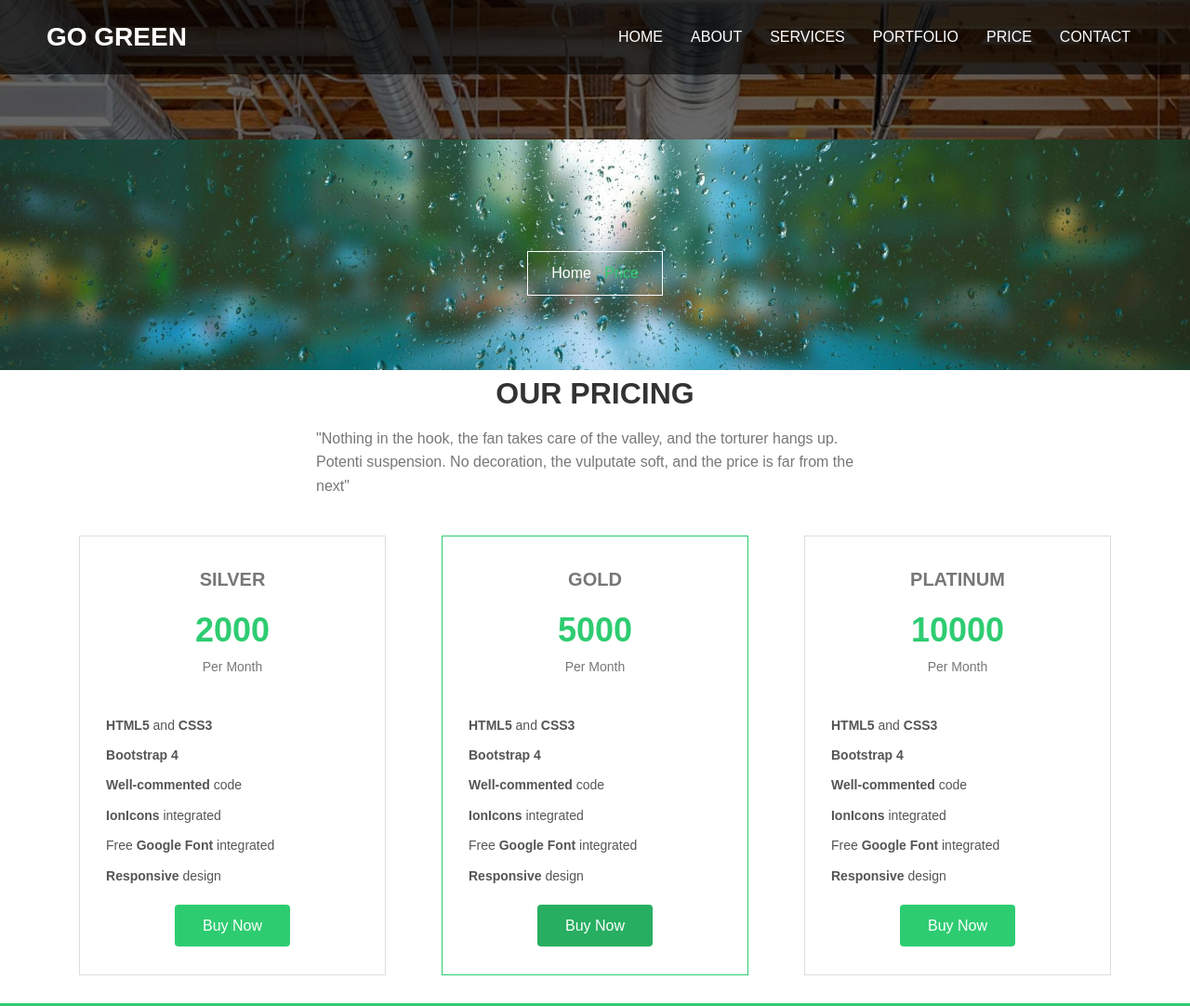
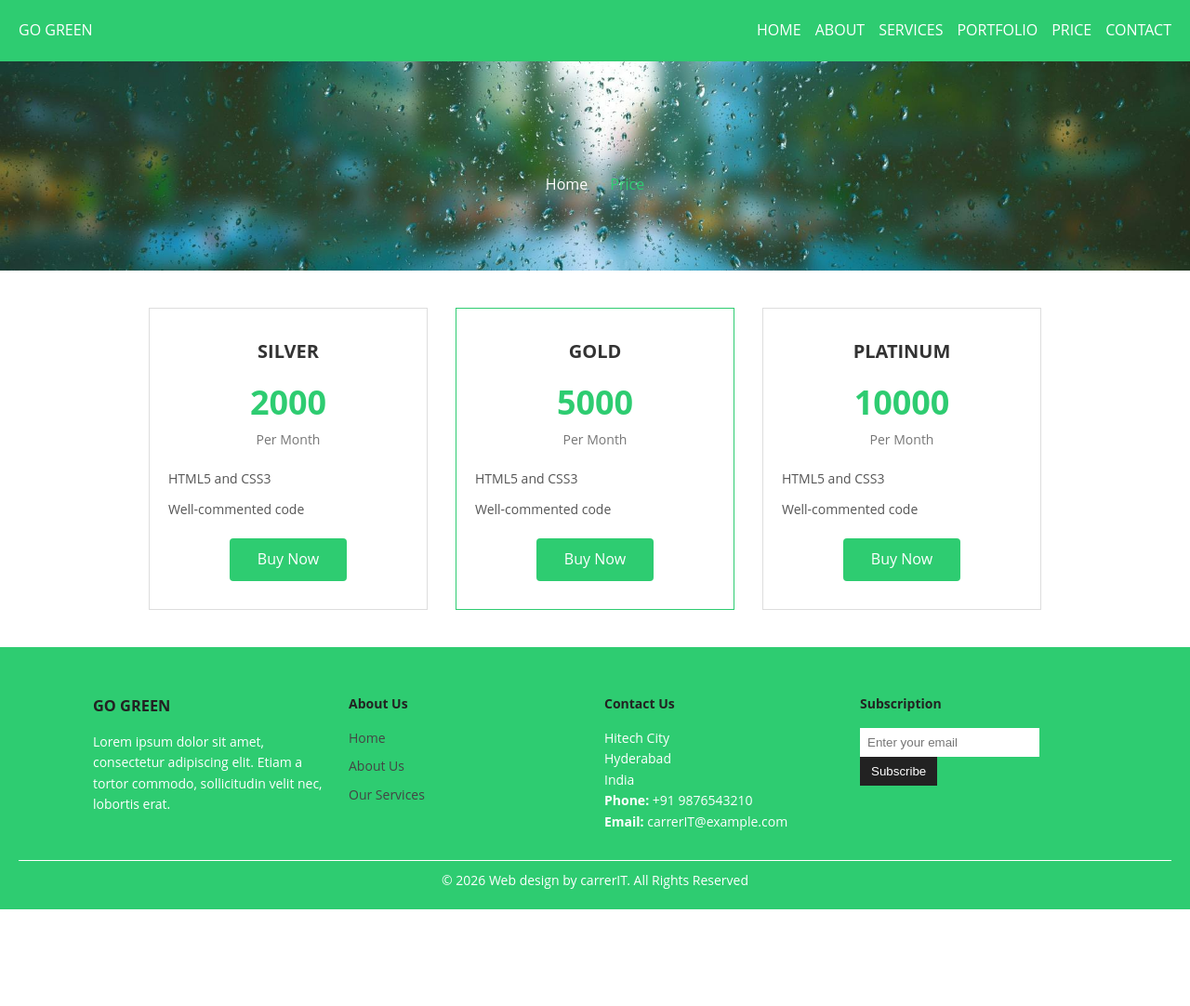
Before and after one commit to satyasaisriram/miniproject-batch-35, a plain HTML site: page pricing.html in a window 1280 px wide. Shown: the top 1082 px of the page at 93% size. After the commit the page ends 978 px from the top, so only its background shows below. Drawn offline with Linux system fonts and the light colour scheme.

Commit message:
Add files via upload

```diff
--- /dev/null
+++ b/pricing.css
@@ -0,0 +1,175 @@
+* {
+    box-sizing: border-box;
+    margin: 0;
+    padding: 0;
+}
+
+body {
+    font-family: 'Open Sans', sans-serif;
+    line-height: 1.6;
+    color: #333;
+}
+
+.header {
+    display: flex;
+    justify-content: space-between;
+    padding: 20px;
+    background: #2ecc71;
+    color: #fff;
+}
+
+.menu {
+    list-style: none;
+    display: flex;
+    gap: 15px;
+}
+
+.menu a {
+    color: #fff;
+    text-decoration: none;
+}
+
+.banner {
+    background: #222 url('pexels-pixabay-531880.jpg') no-repeat center center;
+    background-size: cover;
+    padding: 120px 0 80px;
+    text-align: center;
+    color: #fff;
+}
+
+.banner-nav a {
+    color: #fff;
+    text-decoration: none;
+    margin: 0 10px;
+}
+
+.banner-nav a:last-child {
+    color: #2ecc71;
+}
+
+.pricing-container {
+    display: flex;
+    justify-content: center;
+    flex-wrap: wrap;
+    gap: 30px;
+    padding: 40px;
+}
+
+.price-card {
+    background: #fff;
+    border: 1px solid #ddd;
+    padding: 30px 20px;
+    text-align: center;
+    width: 300px;
+}
+
+.price-card.featured {
+    border-color: #2ecc71;
+}
+
+.price-plan .title {
+    font-size: 20px;
+    font-weight: 700;
+    margin-bottom: 10px;
+    text-transform: uppercase;
+}
+
+.price-plan .amount {
+    font-size: 36px;
+    color: #2ecc71;
+}
+
+.price-plan .duration {
+    color: #777;
+    font-size: 14px;
+}
+
+.price-details {
+    list-style: none;
+    margin: 20px 0;
+    text-align: left;
+}
+
+.price-details li {
+    margin-bottom: 10px;
+    font-size: 14px;
+    color: #555;
+}
+
+.buy-btn {
+    display: inline-block;
+    background: #2ecc71;
+    color: #fff;
+    padding: 10px 30px;
+    text-decoration: none;
+    border-radius: 4px;
+    transition: background .3s;
+}
+
+.buy-btn:hover {
+    background: #27ae60;
+}
+
+.footer {
+    background: #2ecc71;
+    color: white;
+    padding: 40px 20px 20px;
+    font-size: 14px;
+}
+
+.footer-container {
+    display: flex;
+    flex-wrap: wrap;
+    justify-content: space-between;
+    max-width: 1100px;
+    margin: auto;
+}
+
+.footer-box {
+    flex: 1 1 250px;
+    margin: 10px;
+}
+
+.footer h3, .footer h4 {
+    color: #222;
+    margin-bottom: 15px;
+}
+
+.footer ul {
+    list-style: none;
+    padding: 0;
+}
+
+.footer ul li {
+    margin-bottom: 8px;
+}
+
+.footer a {
+    text-decoration: none;
+    color: #444;
+}
+
+.footer input {
+    padding: 8px;
+    border: none;
+    flex: 1;
+}
+
+.footer button {
+    padding: 8px 12px;
+    border: none;
+    background: #222;
+    color: white;
+    cursor: pointer;
+}
+
+.footer button:hover {
+    background: #000;
+}
+
+.copyright {
+    text-align: center;
+    margin-top: 20px;
+    border-top: 1px solid white;
+    padding-top: 10px;
+}
--- a/pricing.html
+++ b/pricing.html
@@ -3,151 +3,104 @@
 <head>
     <meta charset="utf-8">
     <title>GO GREEN | HTML Business Template</title>
-        <link href="main.css" rel="stylesheet">
-        <link rel="stylesheet" href="styles.css">
+    <link href="pricing.css" rel="stylesheet">
 </head>
 
 <body>
     <header class="header">
         <div class="logo">GO GREEN</div>
-
         <ul class="menu">
             <li><a href="index.html">HOME</a></li>
             <li><a href="about.html">ABOUT</a></li>
-        <li><a href="Services.html">SERVICES</a></li>
+            <li><a href="services.html">SERVICES</a></li>
             <li><a href="portfolio.html">PORTFOLIO</a></li>
             <li><a href="pricing.html">PRICE</a></li>
             <li><a href="contact.html">CONTACT</a></li>
         </ul>
     </header>
 
+    <section class="banner">
+        <div class="banner-nav">
+            <a href="/">Home</a>
+            <a href="/price">Price</a>
+        </div>
+    </section>
 
-        <section class="banner">
-            <div class="container">
-                <div class="col-lg-12">
-                    <div class="banner-nav">
-                        <div class="banner-box">
-                            <a href='/'>Home </a>
-                            <a href='/price'>Price</a>
+    <section class="pricing">
+        <div class="pricing-container">
+            <div class="price-card">
+                <div class="price-plan">
+                    <p class="title">Silver</p>
+                    <h2 class="amount">2000</h2>
+                    <p class="duration">Per Month</p>
                 </div>
+                <ul class="price-details">
+                    <li>HTML5 and CSS3</li>
+                    <li>Well-commented code</li>
+                </ul>
+                <a href="#" class="buy-btn">Buy Now</a>
             </div>
+
+            <div class="price-card featured">
+                <div class="price-plan">
+                    <p class="title">Gold</p>
+                    <h2 class="amount">5000</h2>
+                    <p class="duration">Per Month</p>
+                </div>
+                <ul class="price-details">
+                    <li>HTML5 and CSS3</li>
+                    <li>Well-commented code</li>
+                </ul>
+                <a href="#" class="buy-btn">Buy Now</a>
+            </div>
+
+            <div class="price-card">
+                <div class="price-plan">
+                    <p class="title">Platinum</p>
+                    <h2 class="amount">10000</h2>
+                    <p class="duration">Per Month</p>
+                </div>
+                <ul class="price-details">
+                    <li>HTML5 and CSS3</li>
+                    <li>Well-commented code</li>
+                </ul>
+                <a href="#" class="buy-btn">Buy Now</a>
             </div>
         </div>
     </section>
 
-
-
-        <section class="pricing">
-            <div class="container">
-                <header class="section-header">
-                    <center><h3>Our Pricing</h3></center>
-                    <p>
-                        "Nothing in the hook, the fan takes care of the valley, and the torturer hangs up. Potenti suspension. No decoration, the vulputate soft, and the price is far from the next"
-                    </p>
-                <div class="row">
-                    <div class="col-md-4">
-                        <div class="price-content">
-                            <div class="price-plan">
-                                <p class="price-title">Silver</p>
-                                <h2 class="price-amount">2000<span></span></h2>
-                                <p class="price-date">Per Month</p>
-                            </div>
-                            <ul class="price-details">
-                                <li><i class="ion-md-checkmark"></i><strong>HTML5</strong> and <strong>CSS3</strong></li>
-                                <li><i class="ion-md-checkmark"></i><strong>Bootstrap 4</strong></li>
-                                <li><i class="ion-md-checkmark"></i><strong>Well-commented</strong> code</li>
-                                <li><i class="ion-md-close"></i><strong>IonIcons</strong> integrated</li>
-                                <li><i class="ion-md-close"></i>Free <strong>Google Font</strong> integrated</li>
-                                <li><i class="ion-md-close"></i><strong>Responsive</strong> design</li>
-                            </ul>
-                            <a href="#" class="btn mian-btn price-btn">Buy Now</a>
-                        </div>
-                    </div>
-                    <div class="col-md-4">
-                        <div class="price-content features-price">
-                            <div class="price-plan">
-                                <p class="price-title">Gold</p>
-                                <h2 class="price-amount">5000<span></span></h2>
-                                <p class="price-date">Per Month</p>
-                            </div>
-                            <ul class="price-details">
-                                <li><i class="ion-md-checkmark"></i><strong>HTML5</strong> and <strong>CSS3</strong></li>
-                                <li><i class="ion-md-checkmark"></i><strong>Bootstrap 4</strong></li>
-                                <li><i class="ion-md-checkmark"></i><strong>Well-commented</strong> code</li>
-                                <li><i class="ion-md-checkmark"></i><strong>IonIcons</strong> integrated</li>
-                                <li><i class="ion-md-checkmark"></i>Free <strong>Google Font</strong> integrated</li>
-                                <li><i class="ion-md-close"></i><strong>Responsive</strong> design</li>
-                            </ul>
-                            <a href="#" class="btn mian-btn price-btn features-price-btn">Buy Now</a>
-                        </div>
-                    </div>
-                    <div class="col-md-4">
-                        <div class="price-content">
-                            <div class="price-plan">
-                                <p class="price-title">Platinum</p>
-                                <h2 class="price-amount">10000<span></span></h2>
-                                <p class="price-date">Per Month</p>
-                            </div>
-                            <ul class="price-details">
-                                <li><i class="ion-md-checkmark"></i><strong>HTML5</strong> and <strong>CSS3</strong></li>
-                                <li><i class="ion-md-checkmark"></i><strong>Bootstrap 4</strong></li>
-                                <li><i class="ion-md-checkmark"></i><strong>Well-commented</strong> code</li>
-                                <li><i class="ion-md-checkmark"></i><strong>IonIcons</strong> integrated</li>
-                                <li><i class="ion-md-checkmark"></i>Free <strong>Google Font</strong> integrated</li>
-                                <li><i class="ion-md-checkmark"></i><strong>Responsive</strong> design</li>
-                            </ul>
-                            <a href="#" class="btn mian-btn price-btn">Buy Now</a>
-                        </div>
-                    </div>
-                </div>
-            </div>
-        </section>
-
-
     <footer class="footer">
         <div class="footer-container">
-
             <div class="footer-box">
                 <h3>GO GREEN</h3>
-      <p>
-        Lorem ipsum dolor sit amet, consectetur adipiscing elit.
-        Etiam a tortor commodo, sollicitudin velit nec, lobortis erat.
-      </p>
+                <p>Lorem ipsum dolor sit amet, consectetur adipiscing elit. Etiam a tortor commodo, sollicitudin velit nec, lobortis erat.</p>
             </div>
-
             <div class="footer-box">
                 <h4>About Us</h4>
                 <ul>
                     <li><a href="index.html">Home</a></li>
                     <li><a href="about.html">About Us</a></li>
-        <li><a href="Services.html">Our Services</a></li>
-        <li><a href="#">Terms & Conditions</a></li>
-        <li><a href="#">Privacy Policy</a></li>
+                    <li><a href="services.html">Our Services</a></li>
                 </ul>
             </div>
-
             <div class="footer-box">
                 <h4>Contact Us</h4>
                 <p>
                     Hitech City<br>
                     Hyderabad<br>
-        India<br><br>
+                    India<br>
                     <strong>Phone:</strong> +91 9876543210<br>
                     <strong>Email:</strong> carrerIT@example.com
                 </p>
             </div>
-
             <div class="footer-box">
                 <h4>Subscription</h4>
-      <p>Enter your email to subscribe.</p>
                 <form>
                     <input type="email" placeholder="Enter your email">
                     <button type="submit">Subscribe</button>
                 </form>
             </div>
-
         </div>
-
         <div class="copyright">
             © 2026 Web design by carrerIT. All Rights Reserved
         </div>
--- /dev/null
+++ b/services.css
@@ -0,0 +1,150 @@
+* {
+    box-sizing: border-box;
+     margin: 0;
+     padding: 0;
+}
+body {
+     font-family: 'Open Sans', sans-serif;
+      line-height: 1.6;
+      color: #333;
+    }
+
+.header {
+    display: flex;
+    justify-content: space-between;
+    padding: 20px;
+    background: #2ecc71;
+    color: white;
+ }
+.menu {
+    list-style: none;
+    display: flex;
+    gap: 15px;
+ }
+.menu a {
+     text-decoration: none;
+      color: white;
+     }
+
+.banner {
+    background:#222 url('pexels-pixabay-531880.jpg') no-repeat center center;
+    background-size: cover;
+    padding:120px 0 80px;
+    text-align:center;
+    color:#fff;
+ }
+.banner-nav a {
+    color:#fff;
+    margin:0 10px;
+    text-decoration:none;
+}
+.banner-nav a:last-child {
+     color:#2ecc71;
+    }
+
+.section-header h3 {
+     font-size:32px;
+      margin-bottom:10px;
+      text-transform:uppercase;
+    }
+.section-header p {
+     color:#777;
+    max-width:600px;
+    margin:0 auto 40px;
+    text-align:center; }
+
+.services-list {
+    display: flex;
+    flex-wrap: wrap;
+    gap: 20px;
+    justify-content: center;
+ }
+.service-item {
+    flex: 1 0 220px;
+    background: #f5f5f5;
+    padding: 20px;
+    text-align: center;
+ }
+.service-item h4 a {
+    color: #333;
+    text-decoration: none;
+    font-size:18px;
+    display:block;
+    margin-bottom:10px; }
+.service-item p {
+    color: #777;
+    font-size:14px;
+    }
+
+
+.footer {
+    background: #2ecc71;
+    color: white;
+    padding: 40px 20px 20px;
+    font-size: 14px;
+    margin-top: 60px;
+}
+
+.footer-container {
+    display: flex;
+    flex-wrap: wrap;
+    justify-content: space-between;
+    max-width: 1100px;
+    margin: auto;
+}
+
+.footer-box {
+    flex: 1 1 250px;
+    margin: 10px;
+}
+
+.footer h3, .footer h4 {
+    color: #222;
+    margin-bottom: 15px;
+}
+
+.footer ul {
+    list-style: none;
+    padding: 0;
+}
+
+.footer ul li {
+    margin-bottom: 8px;
+}
+
+.footer a {
+    text-decoration: none;
+    color: #444;
+}
+
+.footer input {
+    padding: 8px;
+    border: none;
+    flex: 1;
+}
+
+.footer button {
+    padding: 8px 12px;
+    border: none;
+    background: #222;
+    color: white;
+    cursor: pointer;
+}
+
+.footer button:hover {
+    background: #000;
+}
+
+.copyright {
+    text-align: center;
+    margin-top: 20px;
+    border-top: 1px solid white;
+    padding-top: 10px;
+}
+
+@media(max-width:768px){
+    .services-list {
+        flex-direction: column;
+         align-items: center;
+         }
+        }
```
Also changed, not shown: Services.html (+30 -66 lines). Lines whose indentation alone changed are shown as unchanged.
